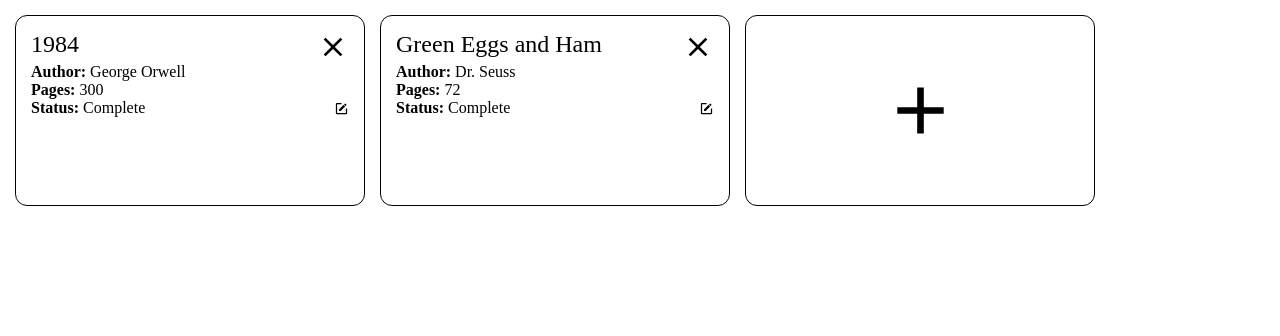
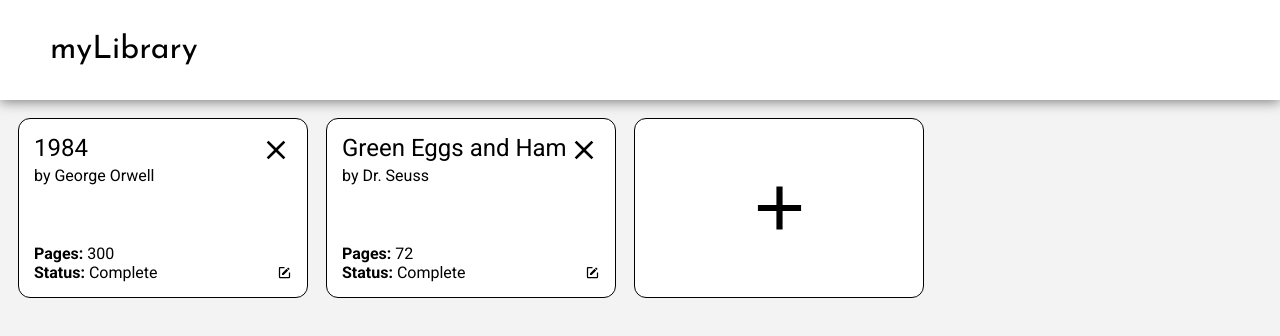
Before and after one commit to ctlchan/top-library, a plain HTML site: page index.html in a window 1280 px wide. Drawn offline with Linux system fonts and the light colour scheme.

Commit message:
Alter card structure

```diff
--- a/index.html
+++ b/index.html
@@ -8,8 +8,12 @@
     <title>Library App</title>
 </head>
 <body>
+
+    <header>
+        <div class="logo">myLibrary</div>
+    </header>
+
     <ul class="book-list"></ul>
-
 
     <form class="pop-up">
         <h1>Add a new book</h1>
@@ -37,6 +41,7 @@
     </form>
 
     <div class="update-status pop-up">
+        <div class="pop-up-heading">Update Status</div>
         <div class="radio">
             <input type="radio" name="new-status">Incomplete</input>
             <input type="radio" name="new-status">Complete</input>
--- a/script.js
+++ b/script.js
@@ -31,6 +31,8 @@ function displayBooks(bookList) {
         let statusText = document.createElement('div');
         let statusUpdate = document.createElement('img');
         let cardHeading = document.createElement('div');
+        let mainInfo = document.createElement('div');
+        let otherInfo = document.createElement('div');
 
         card.classList.add('card');
 
@@ -46,32 +48,33 @@ function displayBooks(bookList) {
         deleteImg.addEventListener('click', removeBook);
         deleteImg.classList.add('delete-icon');
 
+        // cardHeading = title + delete button
         cardHeading.appendChild(title);
         cardHeading.appendChild(deleteImg);
         cardHeading.classList.add('flex-space-between');
 
+        // Set up author div, append as mainInfo
+        author.textContent = `by ${book.author}`;
+        mainInfo.append(cardHeading, author);
 
-        // Add information to author, pages, and status divs
-        author.innerHTML = `<span class='bold'>Author: </span>${book.author}`;
         pages.innerHTML =`<span class='bold'>Pages: </span>${book.numPages}`;
 
-        // Nest created divs to parent card element
-        card.appendChild(cardHeading);
-        card.appendChild(author);
-        card.appendChild(pages);
-
-
+        // Create status div, and set-up behavior for updating the status
         statusText.innerHTML =`<span class='bold'>Status: </span>${book.complete ? 'Complete':'In progress'}`;
         statusUpdate.src = './icons/square-edit-outline.svg';
         statusUpdate.addEventListener('click', showStatusMenu);
         status.append(statusText, statusUpdate);
         status.classList.add('status', 'flex-space-between');
 
-        card.appendChild(status);
+        otherInfo.append(pages, status);
 
         card.dataset.index = index;
         index++;
 
+        // Append nested children to main .card div
+        card.append(mainInfo, otherInfo)
+
+        card.classList.add('flex-space-between-col')
 
         htmlBookList.appendChild(card);
     });
@@ -81,6 +84,7 @@ function displayBooks(bookList) {
     let newBookButton = document.createElement('img');
     newBookButton.src = './icons/plus.svg';
     newBookButton.alt = 'Button to add a new book';
+    buttonContainer.id = 'new-book-btn';
     buttonContainer.classList.add('card', 'flex-full-center');
     newBookButton.classList.add('new-book-btn');
     newBookButton.addEventListener('click', showAddForm);
@@ -91,6 +95,7 @@ function displayBooks(bookList) {
 }
 
 function showAddForm() {
+    console.log('click');
     let form = document.querySelector('form');
     form.style.visibility = 'visible';
 }
@@ -133,7 +138,7 @@ function showStatusMenu(e) {
     // Get buttons by querying, converting NodeList to Array, and destructuring
     let [incomplete, complete] = Array.from(document.querySelectorAll('div.pop-up input'));
 
-    let targetIndex = e.target.parentElement.parentElement.dataset.index;
+    let targetIndex = e.target.parentElement.parentElement.parentElement.dataset.index;
 
     if (myLibrary[targetIndex].complete) {
         complete.checked = true;
--- a/style.css
+++ b/style.css
@@ -1,9 +1,16 @@
+@import url('https://fonts.googleapis.com/css2?family=Josefin+Sans:wght@400;700&family=Roboto:wght@400;700&display=swap');
+
 * {
     box-sizing: border-box;
     margin: 0;
     padding: 0;
 }
 
+:root {
+    font-family: 'Roboto', sans-serif, system-ui, -apple-system, BlinkMacSystemFont, 'Segoe UI', Roboto, Oxygen, Ubuntu, Cantarell, 'Open Sans', 'Helvetica Neue', sans-serif;
+    background-color: #f3f3f3;
+
+}
 
 .bold {
     font-weight: bold;
@@ -17,15 +24,16 @@
     border-radius: 12px;
     border: 1px solid black;
     padding: 15px;
+    background-color: white;
 }
 
 .book-list {
     display: grid;
-    grid-template-columns: repeat(auto-fit, minmax(150px, 350px));
-    grid-template-rows: repeat(5, 1fr   );
-    gap: 15px;
+    grid-template-columns: repeat(auto-fit, minmax(265px, 290px));
+    grid-auto-rows: minmax(125px, 180px);
+    gap: 18px;
     list-style: none;
-    padding: 15px;
+    padding: 18px;
 }
 
 form {
@@ -72,6 +80,10 @@ input, select {
     width: 50%;
 }
 
+#new-book-btn:hover {
+    background-color: #f3f3f3;
+}
+
 div > img {
     height: 15px;
     width: 15px;
@@ -90,6 +102,27 @@ div > img:hover {
 .update-status {
     display: flex;
     flex-direction: column;
+    top: 45%;
+    left: 45%;
+    border-radius: 18px;
+    padding: 15px;
+}
+
+.pop-up-heading {
+    font-size: 24px;
+    font-weight: bold;
+    text-align: center;
+}
+
+.pop-up > button {
+    font-size: 16px;
+    padding: 8px 20px;
+    border-radius: 12px;
+    border: 1px black solid;
+}
+
+.radio {
+    margin-bottom: 15px;
 }
 
 .delete-icon {
@@ -102,6 +135,12 @@ div > img:hover {
     justify-content: space-between;
 }
 
+.flex-space-between-col {
+    display: flex;
+    justify-content: space-between;
+    flex-direction: column;
+}
+
 .flex-end {
     display: flex;
     justify-content: end;
@@ -112,3 +151,17 @@ div > img:hover {
     justify-content: center;
     align-items: center;
 }
+
+header {
+    display: flex;
+    height: 100px;
+    align-items: center;
+    background-color: white;
+    box-shadow: 0px 2px 12px gray;
+}
+
+header > div {
+    margin-left: 50px;
+    font-size: 32px;
+    font-family: 'Josefin Sans';
+}
```
